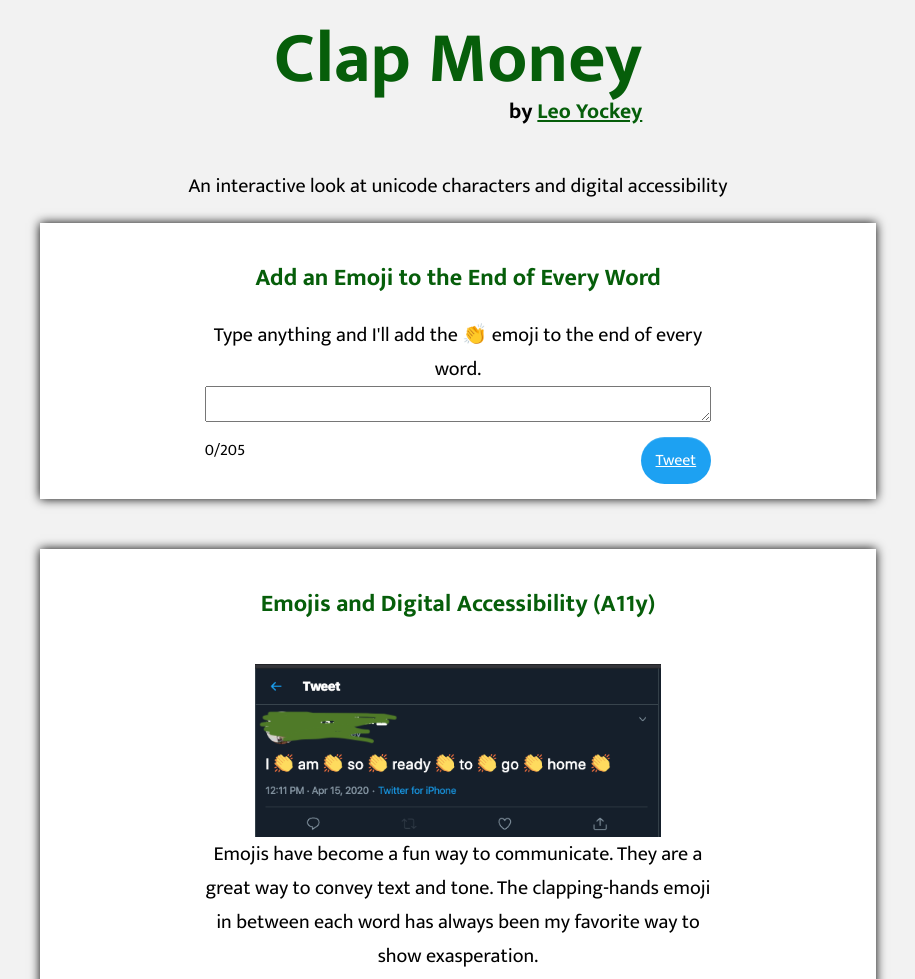
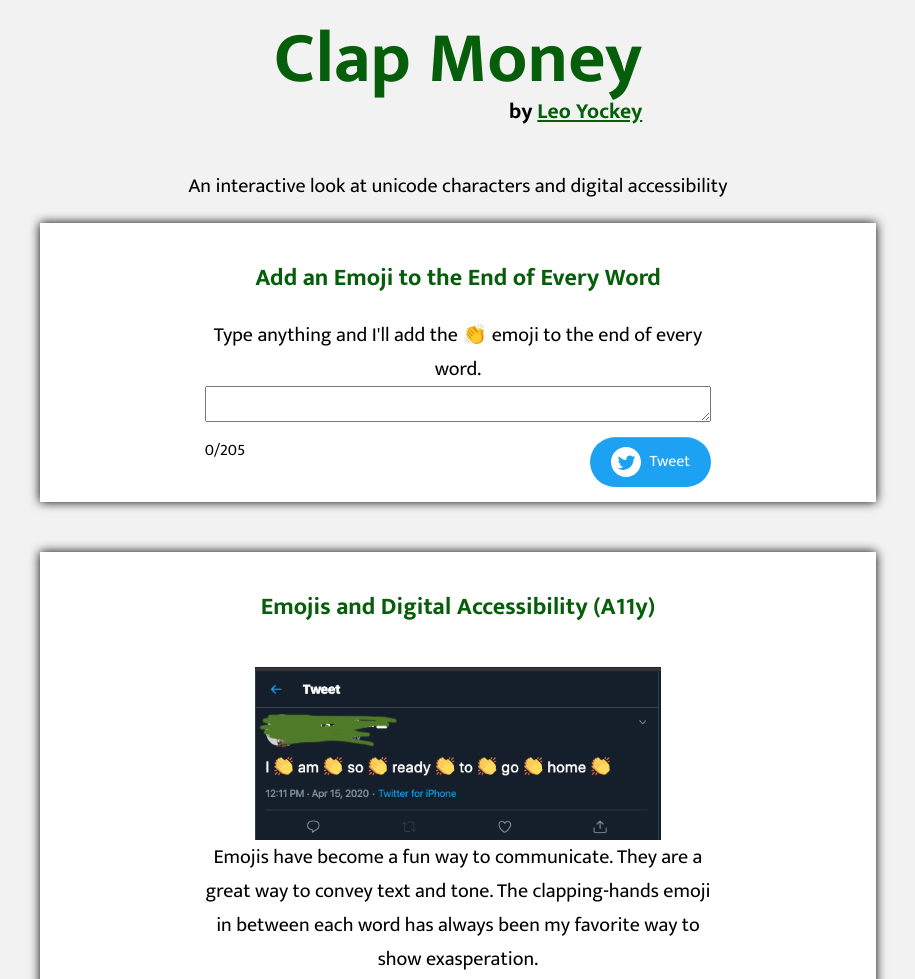
Before and after one commit to Ljyockey/clap, a plain HTML site: page index.html in a window 1280 px wide. Shown: the top 979 px of the page, without its empty margins (182-1097 px from the left). Drawn offline with Linux system fonts and the light colour scheme.

Commit message:
twitter logo

```diff
--- a/index.html
+++ b/index.html
@@ -25,7 +25,8 @@
                     <div class="count-container">
                         <span id="character-count">0/205</span>
                         <a id="tweet-link-universal" class="flex-end-self tweet-link" href="https://twitter.com/intent/tweet?ref_src=twsrc%5Etfw&tw_p=tweetbutton&text=%0A#a11y%20hear%20how%20this%20sounds%20with%20a%20screenreader%20at%20clap.money,%20by%20@Ljyockey">
-                            Tweet
+                            <i class="twitter-logo"></i>
+                            <span>Tweet</span>
                         </a>
                     </div>
                 </form>
@@ -52,7 +53,8 @@
                         <span id="character-count">0/205</span>
                     </div>
                     <a id="tweet-link" class="flex-end-self tweet-link" href="https://twitter.com/intent/tweet?ref_src=twsrc%5Etfw&tw_p=tweetbutton&text=%0A#a11y%20hear%20how%20this%20sounds%20with%20a%20screenreader%20at%20clap.money,%20by%20@Ljyockey">
-                        Tweet
+                        <i class="twitter-logo"></i>
+                        <span>Tweet</span>
                     </a>
                 </form>
             </div>
--- a/main.css
+++ b/main.css
@@ -5,10 +5,15 @@ body {
     margin: 0 5%;
 }
 
+header {
+    text-align: center;
+}
+
 h1 {
-    font-size: 4em;
+    font-size: 3.5em;
     position: relative;
     display: inline;
+    text-align: center;
 }
 
 a, h1, h2, h3, h4 {
@@ -94,8 +99,14 @@ button, input[type=submit] {
     padding: 10px;
     border-radius: 100px;
     box-shadow: inset 0 1px 0 rgba(255,255,255,0.15);
-    width: 10%;
+    width: 30%;
     text-align: center;
+    text-decoration: none;
+}
+
+.tweet-link:focus,
+.tweet-link:hover {
+    text-decoration: underline;
 }
 
 .dynamic-examples {
@@ -105,12 +116,22 @@ button, input[type=submit] {
     margin-top: 15px;
 }
 
+.twitter-logo {
+    background: transparent 0 0 no-repeat;
+    background-image: url("./twitter.svg");
+    display: inline-block;
+    height: 30px;
+    width: 30px;
+    vertical-align: middle;
+    margin-right: 5px;
+}
+
 footer {
     display: flex;
     justify-content: flex-end;
 }
 
-@media screen and (min-width: 640px) {
+@media screen and (min-width: 810px) {
     h1 {
         font-size: 4.5em;
     }
@@ -142,4 +163,14 @@ footer {
         padding-left: 150px;
         padding-right: 150px;
     }
+
+    .tweet-link {
+        width: 40%
+    }
 }
+
+@media screen and (min-width: 1140px) {
+    .tweet-link {
+        width: 20%
+    }
+}
```
Also changed, not shown: twitter.svg (added).
